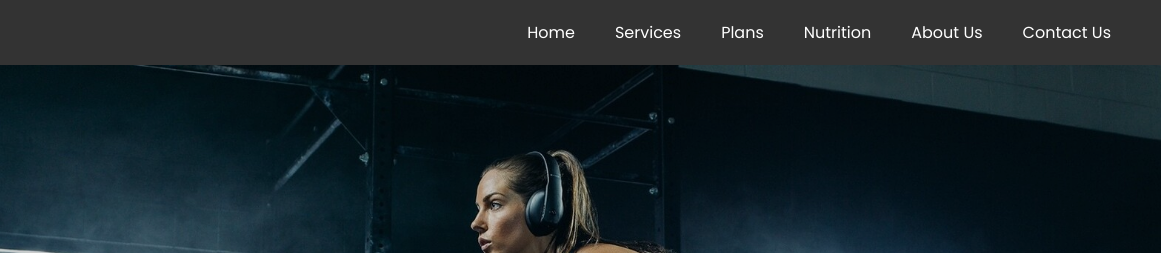
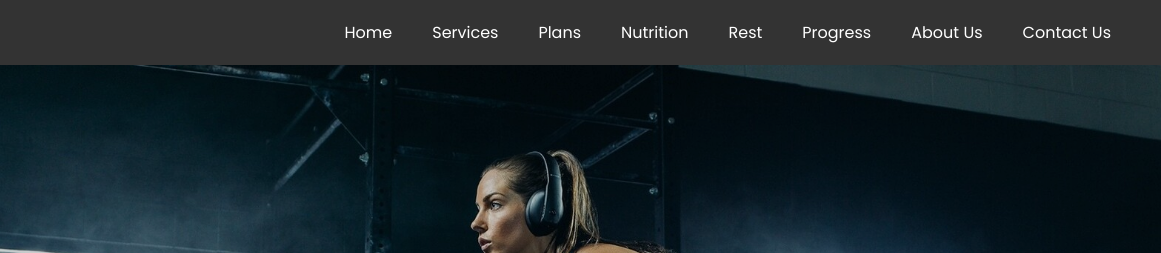
Before and after one commit to PortersLoop/Project.1.Fitness-Website, a plain HTML site: page NARP | Fitness/Activity/index.html in a window 1280 px wide. Shown: the top 253 px of the page, 119-1280 px from the left. Drawn offline with Linux system fonts and the light colour scheme.

Commit message:
Update index.html

```diff
--- a/NARP | Fitness/Activity/index.html
+++ b/NARP | Fitness/Activity/index.html
@@ -25,6 +25,8 @@
           <li><a href="#services">Services</a></li>
           <li><a href="#plans">Plans</a></li>
           <li><a href="../Nutrition/index.html">Nutrition</a></li>
+          <li><a href="../Rest/index.html">Rest</a></li>
+          <li><a href="../Progress/index.html">Progress</a></li>
           <li><a href="#about">About Us</a></li>
           <li><a href="#contact">Contact Us</a></li>
         </ul>
```
